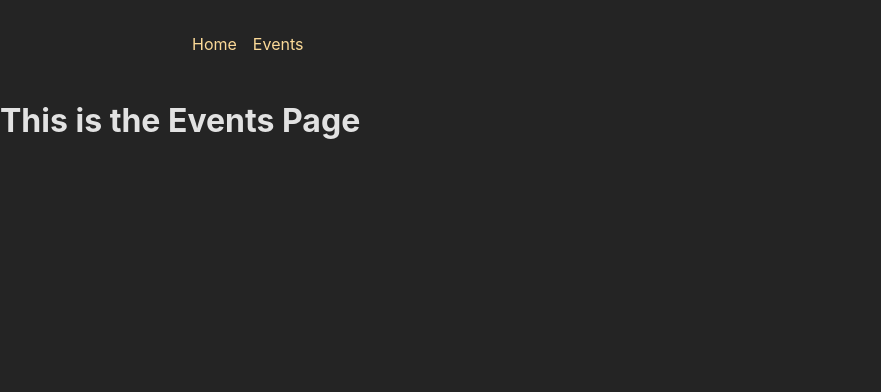
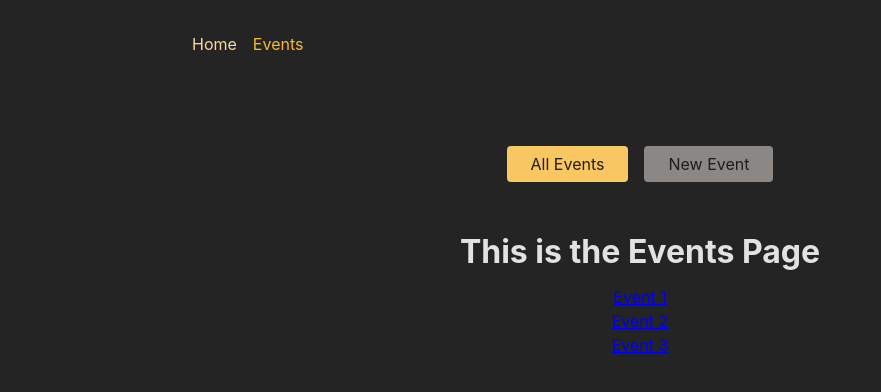
Before and after one commit to SammyTBrains/RoutingTest2, a React (Create React App) app in the folder frontend/: page /events in a window 1280 px wide. Shown: the top 392 px of the page, without its empty margins (0-881 px from the left). Built offline with nearby package versions, Linux system fonts and the light colour scheme.

Commit message:
route task

```diff
--- a/frontend/package.json
+++ b/frontend/package.json
@@ -8,6 +8,7 @@
     "@testing-library/user-event": "^13.5.0",
     "react": "^18.2.0",
     "react-dom": "^18.2.0",
+    "react-router-dom": "^6.8.2",
     "react-scripts": "5.0.1",
     "web-vitals": "^2.1.4"
   },
--- a/frontend/src/App.js
+++ b/frontend/src/App.js
@@ -4,27 +4,29 @@
 import ErrorPage from "./pages/ErrorPage";
 import EventDetailPage from "./pages/EventDetailPage";
 import EventsPage from "./pages/EventsPage";
+import EventsNavigation from "./components/EventsNavigation";
 import HomePage from "./pages/HomePage";
 import NewEventPage from "./pages/NewEventPage";
 import RootLayout from "./pages/RootLayout";
 
-// 5. Ensure that the links in MainNavigation receive an "active" class when active
-// 6. Output a list of dummy events to the EventsPage
-//    Every list item should include a link to the respective EventDetailPage
-// 7. Output the ID of the selected event on the EventDetailPage
-// BONUS: Add another (nested) layout route that adds the <EventNavigation> component above all /events... page components
-
 const router = createBrowserRouter([
+  //shouldn't be recreated or reloaded, just loads once on start
   {
     path: "/",
     element: <RootLayout />,
     errorElement: <ErrorPage />,
     children: [
       { index: true, element: <HomePage /> },
-      { path: "events", element: <EventsPage /> },
-      { path: "events/:eventId", element: <EventDetailPage /> },
-      { path: "events/new", element: <NewEventPage /> },
-      { path: "events/:eventId/edit", element: <EditEventPage /> },
+      {
+        path: "events",
+        element: <EventsNavigation />,
+        children: [
+          { index: true, element: <EventsPage /> },
+          { path: ":eventId", element: <EventDetailPage /> },
+          { path: "new", element: <NewEventPage /> },
+          { path: ":eventId/edit", element: <EditEventPage /> },
+        ],
+      },
     ],
   },
 ]);
--- a/frontend/src/components/EventsNavigation.js
+++ b/frontend/src/components/EventsNavigation.js
@@ -1,19 +1,41 @@
-import classes from './EventsNavigation.module.css';
+import { NavLink } from "react-router-dom";
+import { Outlet } from "react-router-dom";
+import classes from "./EventsNavigation.module.css";
 
 function EventsNavigation() {
   return (
+    <>
       <header className={classes.header}>
         <nav>
           <ul className={classes.list}>
             <li>
-            <a href="/events">All Events</a>
+              <NavLink
+                to="/events"
+                className={({ isActive }) =>
+                  isActive ? classes.active : undefined
+                }
+                end //if it ends with events make it active
+              >
+                All Events
+              </NavLink>
             </li>
             <li>
-            <a href="/events/new">New Event</a>
+              <NavLink
+                to="/events/new"
+                className={({ isActive }) =>
+                  isActive ? classes.active : undefined
+                }
+              >
+                New Event
+              </NavLink>
             </li>
           </ul>
         </nav>
       </header>
+      <main>
+        <Outlet />
+      </main>
+    </>
   );
 }
 
--- a/frontend/src/components/MainNavigation.js
+++ b/frontend/src/components/MainNavigation.js
@@ -8,10 +8,25 @@
       <nav>
         <ul className={classes.list}>
           <li>
-            <NavLink to="">Home</NavLink>
+            <NavLink
+              to=""
+              className={({ isActive }) =>
+                isActive ? classes.active : undefined
+              }
+              end //if it ends with nothing make it active
+            >
+              Home
+            </NavLink>
           </li>
           <li>
-            <NavLink to="events">Events</NavLink>
+            <NavLink
+              to="events"
+              className={({ isActive }) =>
+                isActive ? classes.active : undefined
+              }
+            >
+              Events
+            </NavLink>
           </li>
         </ul>
       </nav>
--- a/frontend/src/index.css
+++ b/frontend/src/index.css
@@ -48,3 +48,8 @@
   margin: 0;
   padding: 0;
 }
+
+main {
+  margin: 2rem auto;
+  text-align: center;
+}
--- a/frontend/src/pages/EventDetailPage.js
+++ b/frontend/src/pages/EventDetailPage.js
@@ -1,5 +1,14 @@
+import { useParams } from "react-router-dom";
+
 const EventDetailPage = () => {
-  return <h1>This is the Event Detail Page</h1>;
+  const params = useParams();
+
+  return (
+    <>
+      <h1>This is the Event Detail Page</h1>
+      {params.eventId}
+    </>
+  );
 };
 
 export default EventDetailPage;
--- a/frontend/src/pages/EventsPage.js
+++ b/frontend/src/pages/EventsPage.js
@@ -1,5 +1,24 @@
+import { Link } from "react-router-dom";
+
+const EVENTS = [
+  { id: "e1", title: "Event 1" },
+  { id: "e2", title: "Event 2" },
+  { id: "e3", title: "Event 3" },
+];
+
 const EventsPage = () => {
-  return <h1>This is the Events Page</h1>;
+  return (
+    <>
+      <h1>This is the Events Page</h1>
+      <ul>
+        {EVENTS.map((event) => (
+          <li key={event.id}>
+            <Link to={event.id}>{event.title}</Link>
+          </li>
+        ))}
+      </ul>
+    </>
+  );
 };
 
 export default EventsPage;
```
Also changed, not shown: 1 other file (tests, documents, lock files or other folders). Lines whose indentation alone changed are shown as unchanged.
